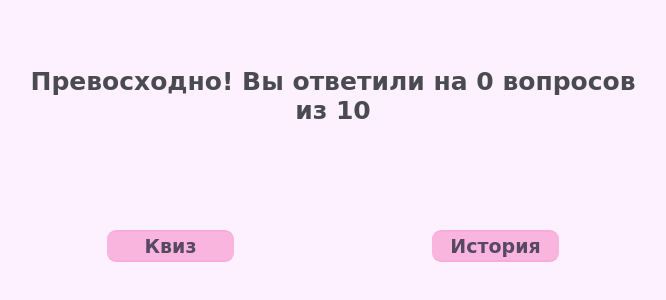
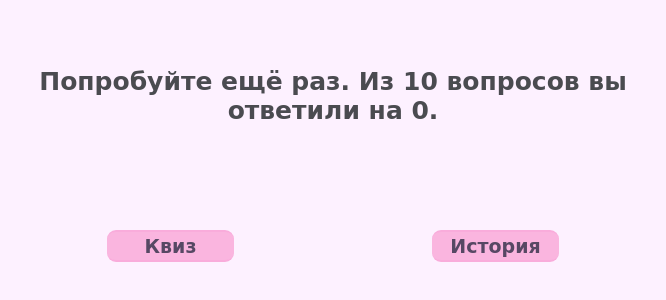
Before and after one commit to Maria-Shch/QuizApp, a React (Create React App) app in the folder my-app/: page /result in a window 1280 px wide. Shown: the part 218-518 px from the top of the page, without its empty margins (307-973 px from the left). Built offline with nearby package versions, Linux system fonts and the light colour scheme.

Commit message:
Made display of different texts on the ResultPage (depending on the number of correct answers). Made saving of quiz results to LocalStorage. Made display of history from LocalStorage.

```diff
--- a/my-app/src/App.js
+++ b/my-app/src/App.js
@@ -11,7 +11,8 @@ class App extends React.Component {
   constructor(props) {
     super(props);
     this.state = {
-      result: 0
+      result: 0,
+      quizId: '07e6bda'
     };
     this.setResult = this.setResult.bind(this);
   }
@@ -23,8 +24,8 @@ class App extends React.Component {
       <BrowserRouter>
         <Switch>
           <Route exact path="/index" component={MainPage} />
-          <Route path="/quiz/:numberQuestion" render={(props) => <QuestionPage quizId='07e6bda' setResult={this.setResult} {...props}/>} />
-          <Route exact path="/result"  render={() => <ResultPage result={this.state.result}/>} />
+          <Route path="/quiz/:numberQuestion" render={(props) => <QuestionPage quizId={this.state.quizId} setResult={this.setResult} {...props}/>} />
+          <Route exact path="/result"  render={() => <ResultPage result={this.state.result} quizId={this.state.quizId}/>} />
           <Route exact path="/history" component={HistoryPage} />
         </Switch>
       </BrowserRouter >
--- a/my-app/src/Components/pages/HistoryPage/TableWithResults/TableWithResults.jsx
+++ b/my-app/src/Components/pages/HistoryPage/TableWithResults/TableWithResults.jsx
@@ -1,21 +1,32 @@
 import classNames from 'classnames';
 import clIndex from './../../../../index.module.css';
 import cl from './TableWithResults.module.css';
-import { parsingHistoryFromFile, getQuizById, parsingQuizToQuestions } from '../../../../utils/utilsFunctions';
+import { getHistoryFromLocalStorage, getQuizById, parsingQuizToQuestions } from '../../../../utils/utilsFunctions';
 
 function TableWithResults() {
-    const games = parsingHistoryFromFile();
+    const games = getHistoryFromLocalStorage();
 
     let getHistoryContent = () => {
         let content = [];
-        for (let i = 0, number = 1; i < games.length; i++) {
+        if (games.length == 0) {
             content.push(
-                <tr key={i}>
-                    <td key={games[i].id}>{number++}</td>
-                    <td>{games[i].correctAnswers}</td>
-                    <td>{parsingQuizToQuestions(getQuizById(games[i].quizId)).length}</td>
+                <tr>
+                    <td>Будьте первым,</td>
+                    <td>кто пройдёт</td>
+                    <td>квиз!</td>
                 </tr>
             );
+        }
+        else {
+            for (let i = 0, number = 1; i < games.length; i++) {
+                content.push(
+                    <tr key={i}>
+                        <td key={games[i].id}>{number++}</td>
+                        <td>{games[i].correctAnswers}</td>
+                        <td>{parsingQuizToQuestions(getQuizById(games[i].quizId)).length}</td>
+                    </tr>
+                );
+            }
         }
         return content;
     };
--- a/my-app/src/Components/pages/QuestionPage/PossibleAnswers/PossibleAnswers.jsx
+++ b/my-app/src/Components/pages/QuestionPage/PossibleAnswers/PossibleAnswers.jsx
@@ -14,6 +14,7 @@ function PossibleAnswers(props) {
         }
         return content;
     };
+
     return (
         <div className={cl.possibleAnswers}>
             {getAnswersContent()}
--- a/my-app/src/Components/pages/QuestionPage/QuestionPage/QuestionPage.jsx
+++ b/my-app/src/Components/pages/QuestionPage/QuestionPage/QuestionPage.jsx
@@ -5,7 +5,7 @@ import Button from '../../../shared/buttons/Button/Button';
 import clButton from './../../../shared/buttons/Button/Button.module.css';
 import ButtonQuestionPage from './../../../shared/buttons/Button/ButtonQuestionPage.module.css';
 import PossibleAnswers from '../PossibleAnswers/PossibleAnswers';
-import { getQuizById, parsingQuizToQuestions } from '../../../../utils/utilsFunctions';
+import { getQuizById, parsingQuizToQuestions, saveToLocalStorage } from '../../../../utils/utilsFunctions';
 import React from 'react';
 
 class QuestionPage extends React.Component {
@@ -17,7 +17,8 @@ class QuestionPage extends React.Component {
       nextQuestion: Number(props.match.params.numberQuestion) + 1,
       indexArray: Number(props.match.params.numberQuestion) - 1,
       questions: parsingQuizToQuestions(getQuizById(props.quizId)),
-      numberOfQuestions: parsingQuizToQuestions(getQuizById(props.quizId)).length
+      numberOfQuestions: parsingQuizToQuestions(getQuizById(props.quizId)).length,
+      quizId: props.quizId
     };
     this.next = this.next.bind(this);
     this.valueOfButton = this.valueOfButton.bind(this);
@@ -39,6 +40,14 @@ class QuestionPage extends React.Component {
       window.history.pushState(null, null, this.state.nextQuestion);
     }
     else {
+      const objectForHistoryFile = {
+        id: "dvfvfbg",
+        date: new Date().toDateString(),
+        quizId: this.state.quizId,
+        correctAnswers: res
+      }
+      saveToLocalStorage(objectForHistoryFile);
+
       this.props.history.push('./../result');
       this.sendFinalResult(res);
     }
--- a/my-app/src/Components/pages/ResultPage/ResultPage.jsx
+++ b/my-app/src/Components/pages/ResultPage/ResultPage.jsx
@@ -2,16 +2,34 @@ import classNames from 'classnames';
 import clIndex from './../../../index.module.css';
 import cl from './ResultPage.module.css';
 import Button from '../../shared/buttons/Button/Button';
+import { getQuizById, parsingQuizToQuestions } from '../../../utils/utilsFunctions';
 
 function ResultPage(props) {
-  const res = props.result;
+  const correctAnswers = props.result;
+  const quizId = props.quizId;
+  const numberOfQuestions = parsingQuizToQuestions(getQuizById(quizId)).length;
+  const percentageResult = correctAnswers * 100 / numberOfQuestions;
+
+  let getText = (correctAnswers, percentageResult) => {
+    if (percentageResult < 50) {
+      return (
+        <p className={classNames(clIndex.header, cl.header)}>
+          Попробуйте ещё раз. Из {numberOfQuestions} вопросов вы ответили на {correctAnswers}.
+        </p>
+      );
+    }
+    else {
+      return (
+        <p className={classNames(clIndex.header, cl.header)}>
+          Превосходно!  Из {numberOfQuestions} вопросов вы ответили на {correctAnswers}.
+        </p>
+      )
+    }
+  }
 
   return (
     <div className={classNames(clIndex.content, cl.content)}>
-      <p className={classNames(clIndex.header, cl.header)}>
-       Превосходно! Вы ответили на {res} вопросов из 10
-      </p>
-
+      {getText(correctAnswers, percentageResult)}
       <div className={clIndex.div_buttons}>
         <Button className='ButtonQuestionPage' id='quiz' value='Квиз' path='/quiz/1' />
         <Button className='ButtonQuestionPage' id='history' value='История' path='history' />
--- a/my-app/src/utils/utilsFunctions.js
+++ b/my-app/src/utils/utilsFunctions.js
@@ -7,10 +7,12 @@ export function getQuizById(quizId) {
     return quiz;
 }
 
-export function parsingHistoryFromFile() {
-    const games = require('../data/history.json').games;
+export function getHistoryFromLocalStorage() {
+    let history = JSON.parse(localStorage.getItem('history'));
+    let arrGames = [];
+    if (history != null) {
+        const games = history.games;
         const size = games.length;
-    let arrGames = [];
         for (let i = 0; i < size; i++) {
             arrGames[i] = new Game(
                 games[i].id,
@@ -20,6 +22,8 @@ export function parsingHistoryFromFile() {
             );
         }
         return arrGames;
+    }
+    else return arrGames;
 }
 
 export function parsingQuizToQuestions(quiz) {
@@ -37,3 +41,18 @@ export function parsingQuizToQuestions(quiz) {
     }
     return arrQuestions;
 }
+
+export function saveToLocalStorage(objectWithResults) {
+    let h = localStorage.getItem('history');
+    let history;
+
+    if (h === null) {
+        history = {
+            "games": []
+        };
+    }
+    else  history = JSON.parse(localStorage.getItem('history'));
+
+    history.games.push(objectWithResults);
+    localStorage.setItem('history', JSON.stringify(history));
+}
```
Lines whose indentation alone changed are shown as unchanged.
